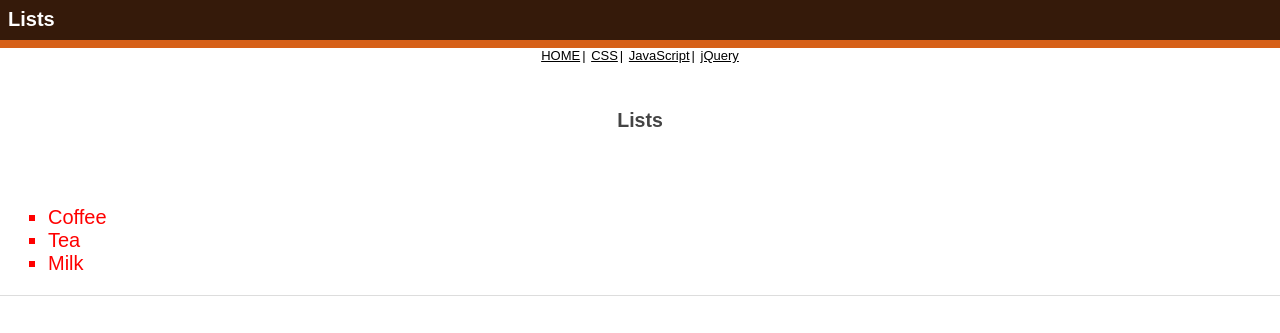
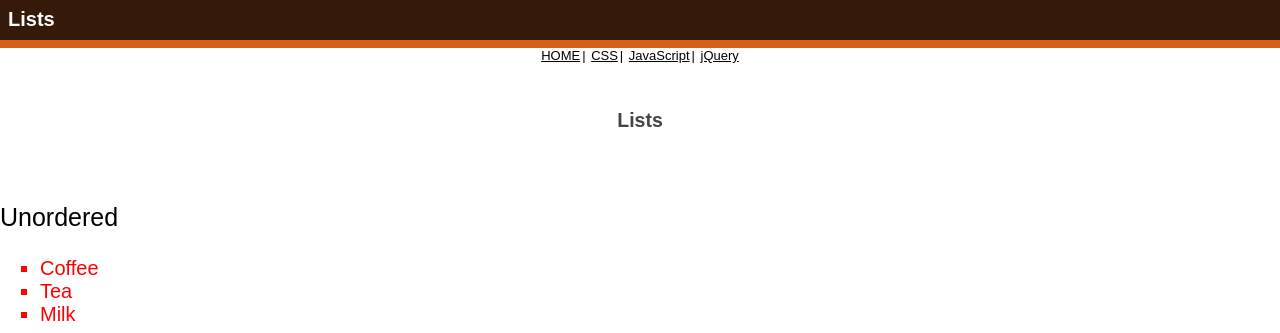
Before and after one commit to Yoimer/web-dev, a plain HTML site: page lists/index.html in a window 1280 px wide. Shown: the top 333 px of the page. Drawn offline with Linux system fonts and the light colour scheme.

Commit message:
Added Unordered list

```diff
--- a/lists/index.html
+++ b/lists/index.html
@@ -40,6 +40,8 @@
 
 	<!--¡Un-list -->
 <div id="un-list">
+	<!--  <div id="un-list-title"<p>Unordered</p> -->
+	<p id="un-list-header">Unordered</p>
 	<ul>
 		<li>Coffee</li>
 		<li>Tea</li>
--- a/lists/style-lists.css
+++ b/lists/style-lists.css
@@ -68,8 +68,6 @@ h3 { color: #666; font-size: 140%; }
 }
 
 #un-list {
-	margin: 0;
-	padding: 8px 0 0 8px;
 	color: red;
 	font-size: 20px;
 	text-align: justify;
@@ -80,6 +78,11 @@ h3 { color: #666; font-size: 140%; }
 	list-style-type: square;
 }
 
+#un-list-header{
+	color: black;
+	font-size: 25px;
+}
+
 #footer {
 	text-align: center;
 	border-top: 1px solid #ddd;
```
